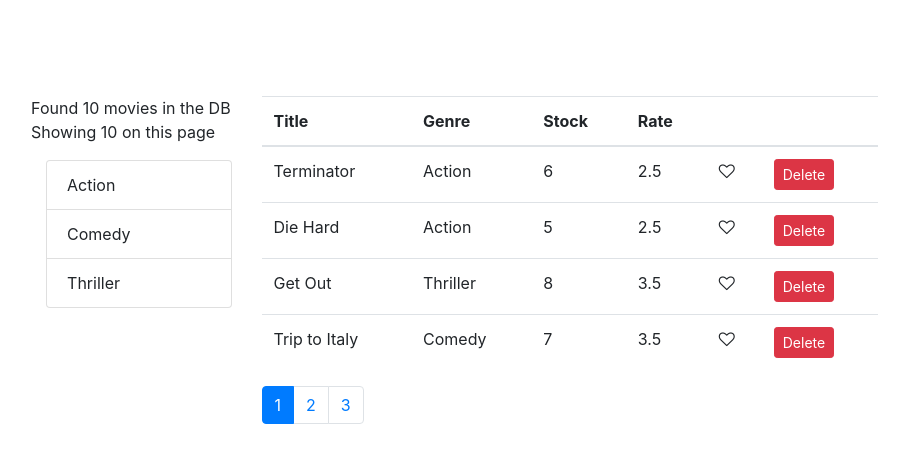
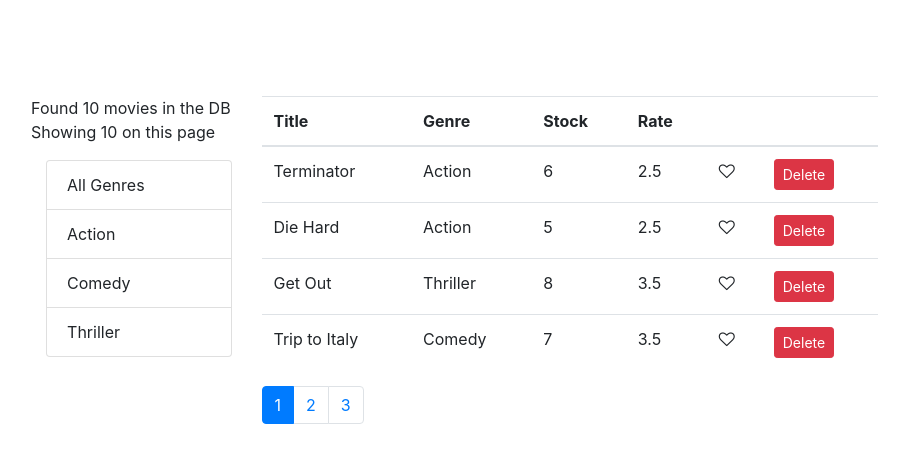
Before and after one commit to Zotri/vidly, a React (Create React App) app: page / in a window 1280 px wide. Shown: the top 462 px of the page, without its empty margins (178-1087 px from the left). Built offline with nearby package versions, Linux system fonts and the light colour scheme.

Commit message:
add all genres filter + fix bug with page selection when filtering
Signed-off-by: motri <mahmoud.otri@senacor.com>

```diff
--- a/src/components/movies.jsx
+++ b/src/components/movies.jsx
@@ -15,7 +15,8 @@
 	};
 
 	componentDidMount() {
-		this.setState({ movies: getMovies(), genres: getGenres() });
+		const genres = [{ name: "All Genres" }, ...getGenres()];
+		this.setState({ movies: getMovies(), genres });
 	}
 
 	handleDelete = (movie) => {
@@ -39,7 +40,7 @@
 	};
 	handleGenreSelect = (genre) => {
 		console.log("slectedItem", genre);
-		this.setState({ selectedGenre: genre });
+		this.setState({ selectedGenre: genre, currentPage: 1 });
 	};
 	render() {
 		const {
@@ -50,9 +51,10 @@
 		} = this.state;
 		const { length: totalNumberOfMovies } = allMovies;
 		// apply fliter before pagination to set page number properly to the number of filtered movies
-		const filteredMovies = selectedGenre
-			? allMovies.filter((m) => m.genre._id === selectedGenre._id)
-			: allMovies;
+		const filteredMovies =
+			selectedGenre && selectedGenre._id
+				? allMovies.filter((m) => m.genre._id === selectedGenre._id)
+				: allMovies;
 		// renders what paginate function returns
 		const movies = paginate(filteredMovies, currentPage, pageSize);
 
```
Also changed, not shown: src/components/common/ListGroup.jsx (indentation only).
